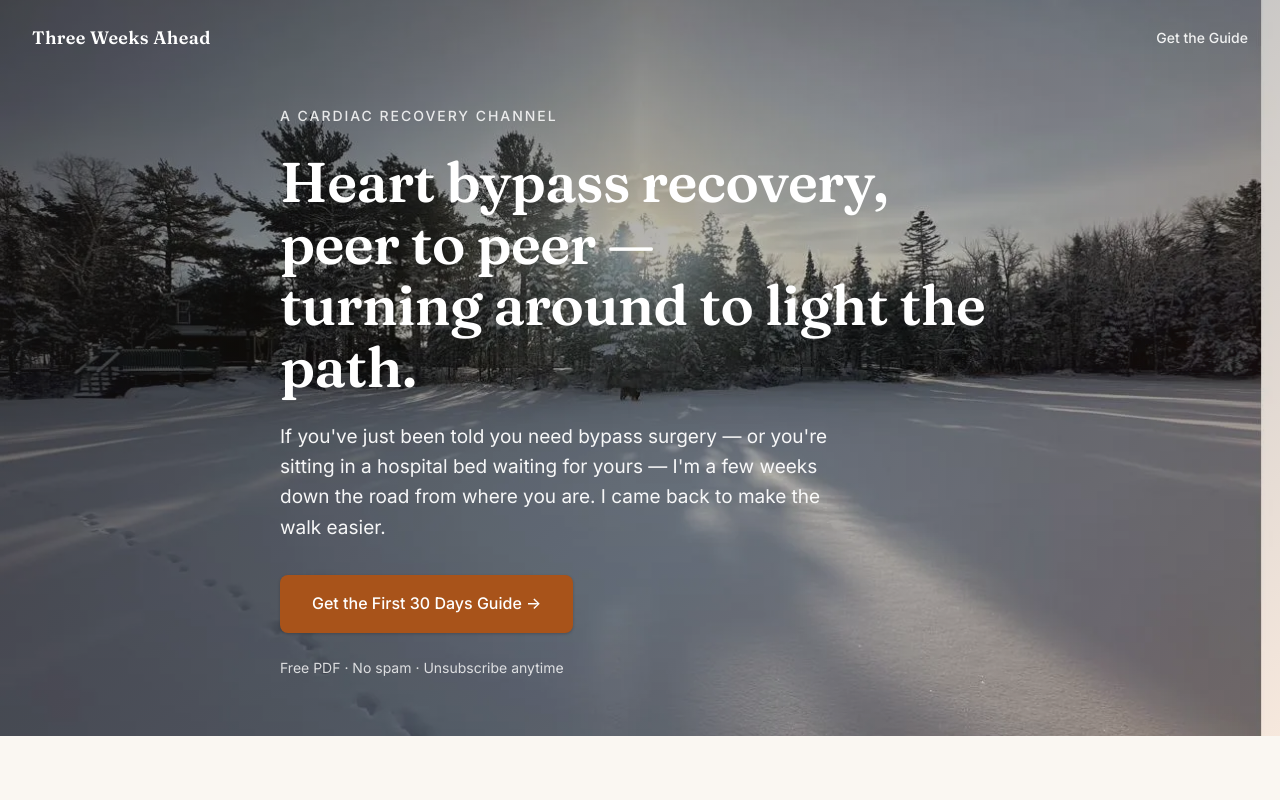
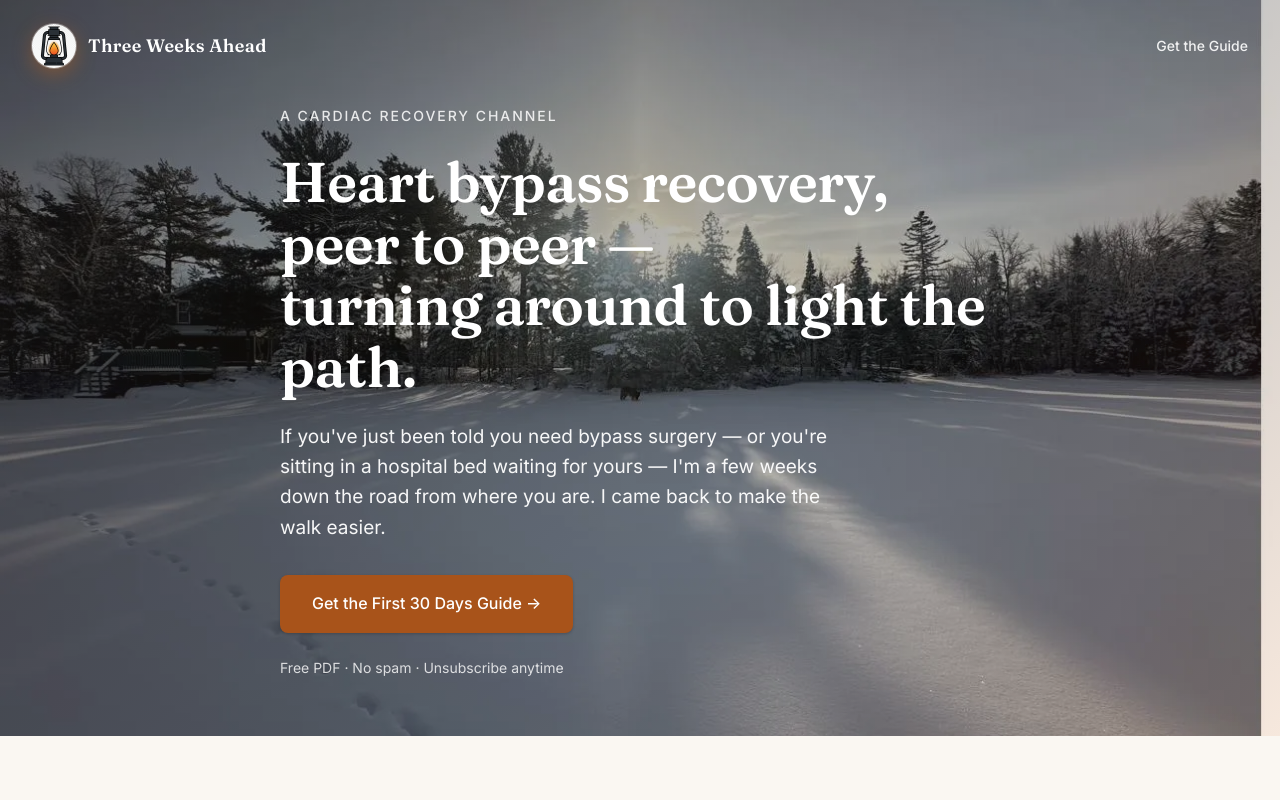
Before and after one commit to fbeach73/threeweeksahead, a website: page index.html in a window 1280 px wide. Shown: the top 800 px of the page. Drawn offline with Linux system fonts and the light colour scheme.

Commit message:
feat: add lantern logo medallion to nav header
Tight-cropped retina lantern (logo.png, 176px) framed as a glowing
white lamp medallion beside the wordmark — reads as the lamp casting
light on the dark hero. Wraps brand in a linked logo lockup with
aria-label; reduced-motion guard on the hover glow.

Co-Authored-By: Claude Opus 4.8 (1M context) <noreply@anthropic.com>

```diff
--- a/index.html
+++ b/index.html
@@ -66,6 +66,25 @@
     display: flex;
     justify-content: space-between;
     align-items: center;
+  }
+  .nav-logo {
+    display: flex;
+    align-items: center;
+    gap: 12px;
+    text-decoration: none;
+  }
+  .nav-mark {
+    width: 44px;
+    height: 44px;
+    border-radius: 50%;
+    background: #FFFFFF;
+    object-fit: cover;
+    flex: none;
+    box-shadow: 0 0 0 1px rgba(255,255,255,0.3), 0 6px 20px rgba(196,100,26,0.45);
+    transition: box-shadow 200ms ease;
+  }
+  .nav-logo:hover .nav-mark {
+    box-shadow: 0 0 0 1px rgba(255,255,255,0.45), 0 6px 28px rgba(196,100,26,0.62);
   }
   .nav-brand {
     font-family: 'Fraunces', serif;
@@ -416,7 +435,12 @@
     }
     .ask-form { padding: 24px; }
     nav { padding: 20px 24px; }
+    .nav-mark { width: 40px; height: 40px; }
     .footer-links { flex-wrap: wrap; gap: 16px; }
+  }
+
+  @media (prefers-reduced-motion: reduce) {
+    .nav-mark { transition: none; }
   }
 
   /* ---------- SUCCESS MSG ---------- */
@@ -478,7 +502,10 @@
 <body>
 
 <nav>
-  <div class="nav-brand">Three Weeks Ahead</div>
+  <a href="/" class="nav-logo" aria-label="Three Weeks Ahead — home">
+    <img src="/logo.png" alt="" class="nav-mark" width="44" height="44">
+    <span class="nav-brand">Three Weeks Ahead</span>
+  </a>
   <a href="#guide" class="nav-link">Get the Guide</a>
 </nav>
 
```
Also changed, not shown: logo.png (added).
